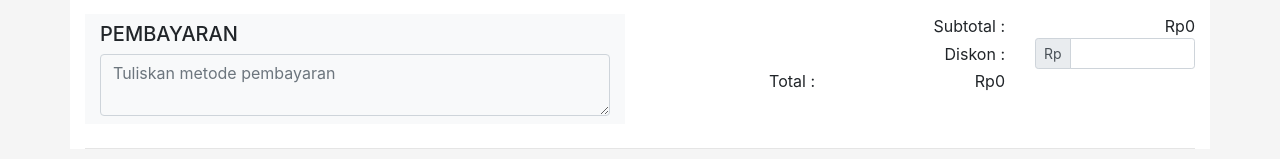
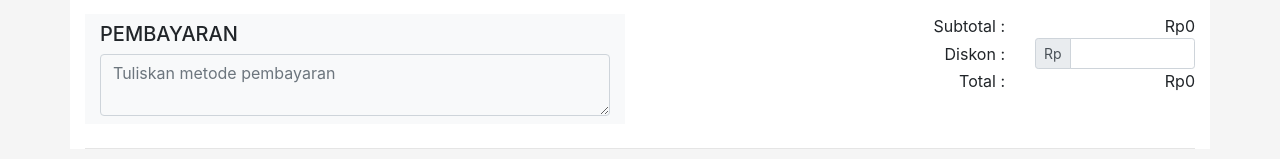
Before and after one commit to ddsuhaimi/tagihanku, a React (Create React App) app: page / in a window 1280 px wide. Shown: the part 1163-1322 px from the top of the page. Built offline with nearby package versions, Linux system fonts and the light colour scheme.

Commit message:
fix total css

```diff
--- a/public/index.html
+++ b/public/index.html
@@ -24,7 +24,7 @@
       work correctly both with client-side routing and a non-root public URL.
       Learn how to configure a non-root public URL by running `npm run build`.
     -->
-    <title>React App</title>
+    <title>Tagihanku.now.sh | Your invoice, in seconds.</title>
     <link rel="stylesheet" href="https://cdnjs.cloudflare.com/ajax/libs/font-awesome/5.13.0/css/all.min.css">
     <link rel="stylesheet" href="https://stackpath.bootstrapcdn.com/bootstrap/4.4.1/css/bootstrap.min.css" integrity="sha384-Vkoo8x4CGsO3+Hhxv8T/Q5PaXtkKtu6ug5TOeNV6gBiFeWPGFN9MuhOf23Q9Ifjh" crossorigin="anonymous">
 
--- a/src/components/Table.js
+++ b/src/components/Table.js
@@ -81,7 +81,7 @@ export class Table extends Component {
         </span>
       </div>
       <div className="row">
-        <span className="col-4 col-sm-88 text-right">Total :</span>
+        <span className="col-4 col-sm-8 text-right">Total :</span>
         <span className="col-8 col-sm-4 text-right">{`Rp${subtotal-diskon}`}</span>
       </div>
   </div>
```
